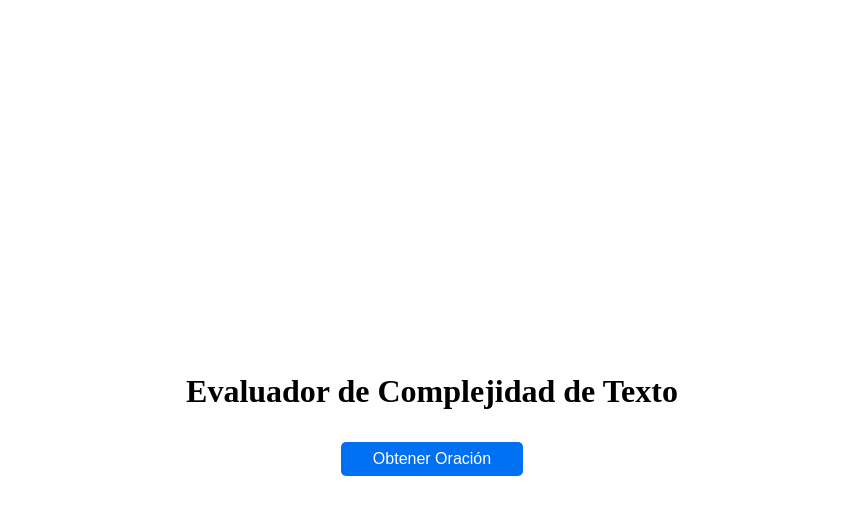
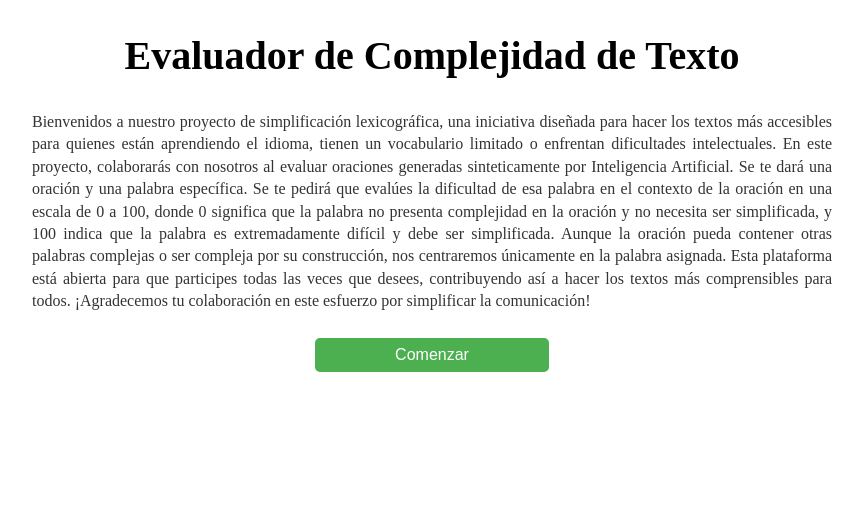
Before and after one commit to Fedee120/MLSP, a Next.js app in the folder frontend/mlsp2024/: page / in a window 1280 px wide. Shown: the top 514 px of the page, without its empty margins (208-1071 px from the left). Built offline with nearby package versions, Linux system fonts and the light colour scheme.

Commit message:
front basico

```diff
--- a/frontend/mlsp2024/src/app/api/openai/obtenerOracion/route.js
+++ b/frontend/mlsp2024/src/app/api/openai/obtenerOracion/route.js
@@ -6,17 +6,18 @@ export async function GET(request){
         model: "gpt-3.5-turbo-0125",
         response_format: { type: "json_object" },
         messages: [
-            { role: "user", content: `
-            Tu tarea es crear una oración interesante y desafiante. Dentro de esta oración, identifica una palabra, la oracion no debe ser trivial. Por favor, proporciona tu respuesta en el siguiente formato JSON, incluyendo tanto la oración completa como la palabra seleccionada:
+            { role: "user", content:
+            `
+            Genera una oración creativa que incluya al menos una palabra que enriquezca significativamente su contenido. La oración debe ser no trivial. Proporciona tu respuesta en formato JSON, especificando la oración y destacando una palabra que consideres que añade profundidad a su significado. Aquí tienes un ejemplo de cómo debería ser la respuesta:
             {
-               "oracion": "Aqui va la oración generada",
-               "seleccionada": "seleccion"
+               'oracion': 'Ejemplo de oración generada aquí',
+               'seleccionada': 'palabraDestacada'
             }
-            Asegúrate de que la palabra seleccionada realmente agregue riqueza al significado de la oración.
+            Intenta que cada oración sea única y la palabra destacada varíe en cada generación.
              `
             }],
         max_tokens: 80,
-        temperature: 0.7,
+        temperature: 1.2,
     });
     // parsea la respuesta que obtenemos en formato json
     const respuesta = JSON.parse(completion.choices[0].message.content)
--- a/frontend/mlsp2024/src/app/components/Homepage.jsx
+++ b/frontend/mlsp2024/src/app/components/Homepage.jsx
@@ -1,14 +1,16 @@
-// pages/index.js
-
 'use client';
 import React, { useState } from 'react';
 import axios from 'axios';
-import styles from '../styles/Home.module.css'; // Asegúrate de crear este archivo
+import styles from '../styles/Home.module.css';
+import Slider from '@mui/material/Slider';
 
 export default function Home() {
   const [oracion, setOracion] = useState('');
   const [palabraCompleja, setPalabraCompleja] = useState('');
   const [cargando, setCargando] = useState(false);
+  const [mostrarContenido, setMostrarContenido] = useState(false);
+  const [evaluacion, setEvaluacion] = useState(50); // Estado para almacenar la evaluación del usuario
+
 
   const obtenerOracion = async () => {
     setCargando(true);
@@ -16,27 +18,71 @@ export default function Home() {
       const res = await axios.get('/api/openai/obtenerOracion');
       setOracion(res.data.oracion);
       setPalabraCompleja(res.data.seleccionada);
+      setEvaluacion(50); // Restablecer la evaluación a 50 para la nueva oración
+      setMostrarContenido(true);
     } catch (error) {
       console.error('Hubo un error al obtener la oración:', error);
-      setOracion('');
-      setPalabraCompleja('');
+    }
+    setCargando(false);
+  };
+
+
+  const enviarEvaluacion = async () => {
+    setCargando(true);
+    try {
+      // Aquí llamarías a tu función externa para enviar la evaluación
+      // Por ejemplo: await enviarDatos({ oracion, palabraCompleja, evaluacion });
+
+      // Obtener una nueva oración después de enviar la evaluación
+      await obtenerOracion();
+    } catch (error) {
+      console.error('Hubo un error al enviar la evaluación:', error);
     }
     setCargando(false);
   };
 
   return (
     <div className={styles.container}>
+      <div className={`${styles.splashScreen} ${mostrarContenido ? styles.ocultarSplash : ''}`}>
         <h1 className={styles.title}>Evaluador de Complejidad de Texto</h1>
+        <p className={styles.description}>Bienvenidos a nuestro proyecto de simplificación lexicográfica,
+        una iniciativa diseñada para hacer los textos más accesibles para quienes están aprendiendo el idioma,
+        tienen un vocabulario limitado o enfrentan dificultades intelectuales.
+        En este proyecto, colaborarás con nosotros al evaluar oraciones generadas sinteticamente por Inteligencia Artificial. Se te dará una oración y una palabra específica.
+        Se te pedirá que evalúes la dificultad de esa palabra en el contexto de la oración en una escala de 0 a 100,
+        donde 0 significa que la palabra no presenta complejidad en la oración y no necesita ser simplificada,
+        y 100 indica que la palabra es extremadamente difícil y debe ser simplificada.
+        Aunque la oración pueda contener otras palabras complejas o ser compleja por su construcción, nos centraremos únicamente en la palabra asignada.
+          Esta plataforma está abierta para que participes todas las veces que desees, contribuyendo así a hacer los textos más comprensibles para todos.
+           ¡Agradecemos tu colaboración en este esfuerzo por simplificar la comunicación!</p>
         <button className={styles.button} onClick={obtenerOracion} disabled={cargando}>
-        {cargando ? 'Cargando...' : 'Obtener Oración'}
+          {cargando ? 'Cargando...' : 'Comenzar'}
         </button>
+      </div>
+      <div className={`${styles.contenidoPrincipal} ${!mostrarContenido ? styles.conDesenfoque : ''} ${mostrarContenido ? '' : styles.ocultarContenido}`}>
         {oracion && (
-        <div className={styles.oracionContainer}>
+          <>
             <p className={styles.oracion}>{oracion}</p>
             <p className={styles.palabraCompleja}>Palabra a evaluar: <strong>{palabraCompleja}</strong></p>
+            <Slider
+              aria-label="Dificultad"
+              defaultValue={50}
+              valueLabelDisplay="auto"
+              step={1}
+              min={0}
+              max={100}
+              color='success'
+              onChange={(event, newValue) => {
+                setEvaluacion(newValue); // Actualiza el estado de la evaluación con el nuevo valor
+              }}
+              value={evaluacion} // Establece el valor del Slider basado en el estado de evaluación
+            />
+            <button className={styles.button_send} onClick={enviarEvaluacion} disabled={cargando}>
+              {cargando ? 'Enviando...' : 'Enviar'}
+            </button>
+          </>
+        )}
       </div>
-      )}
-      {/* Aquí iría el componente de evaluación con el deslizador */}
     </div>
   );
 }
--- a/frontend/mlsp2024/src/app/styles/Home.module.css
+++ b/frontend/mlsp2024/src/app/styles/Home.module.css
@@ -1,4 +1,5 @@
 /* styles/Home.module.css */
+
 .container {
     display: flex;
     flex-direction: column;
@@ -6,31 +7,49 @@
     justify-content: center;
     min-height: 100vh;
     padding: 0 2rem;
+    position: relative;
+    text-align: center;
+    overflow: hidden;
   }
 
   .title {
     margin: 2rem 0;
-    font-size: 2rem;
+    font-size: 2.5rem; /* Tamaño más grande para destacar */
     text-align: center;
+    color: black; /* Color para darle un toque más dinámico */
   }
 
-  .button {
-    padding: 0.5rem 2rem;
+  .description {
+    margin: 0 auto; /* Centrar la descripción */
+    padding: 0 25px; /* Padding a los costados */
+    padding-bottom: 25px;
+    max-width: 800px; /* Limitar el ancho máximo */
+    @media (max-width: 768px) {
+        font-size: 1.0rem;
+    }
+    line-height: 1.4;
+    color: #333;
+    text-align: justify; /* Justificar el texto puede mejorar la legibilidad para bloques largos */
+  }
+
+.button {
+    padding: 0.5rem 5rem; /* Increased padding to make the button wider */
     font-size: 1rem;
     color: #fff;
-    background-color: #0070f3;
+    background-color: #4CAF50;
     border: none;
     border-radius: 5px;
     cursor: pointer;
-    transition: background-color 0.3s;
-  }
+    transition: background-color 0.3s, transform 0.2s;
+}
 
   .button:hover {
-    background-color: #0056b3;
+    background-color: #388E3C;
+    transform: scale(1.05); /* Ligeramente más grande al hacer hover */
   }
 
   .button:disabled {
-    background-color: #888;
+    background-color: #C8E6C9;
     cursor: not-allowed;
   }
 
@@ -46,3 +65,98 @@
   .palabraCompleja {
     font-size: 1.1rem;
   }
+
+  .descripcion {
+    background-color: #f0f0f0; /* Color de fondo suave para reducir el contraste */
+    padding: 20px; /* Espaciado interno para no tocar los bordes del contenedor */
+    border-radius: 8px; /* Bordes redondeados para una apariencia suave */
+    font-size: 16px; /* Tamaño de fuente accesible */
+    line-height: 1.6; /* Espaciado de línea para mejorar la legibilidad */
+    max-width: 800px; /* Ancho máximo para controlar la longitud de línea */
+    margin: 20px auto; /* Centrar el bloque de texto y añadir espacio alrededor */
+    color: #333; /* Color de texto oscuro para contraste con el fondo claro */
+    box-shadow: 0 4px 6px rgba(0, 0, 0, 0.1); /* Sombra sutil para resaltar el bloque */
+    font-family: 'Segoe UI', Tahoma, Geneva, Verdana, sans-serif; /* Fuente legible */
+  }
+
+.sliderContainer {
+    margin-top: 20px;
+    width: 100%;
+    max-width: 600px; /* Ajusta esto según el ancho deseado para tu deslizador */
+    padding: 20px;
+    box-sizing: border-box;
+    display: flex;
+    flex-direction: column;
+    align-items: center;
+    justify-content: center;
+    background-color: #f5f5f5; /* Color de fondo suave para el contenedor del deslizador */
+    border-radius: 8px; /* Bordes redondeados para el contenedor */
+    box-shadow: 0 2px 4px rgba(0,0,0,0.1); /* Sombra sutil para darle profundidad */
+  }
+
+  .oracionContainer {
+    text-align: center;
+    margin: 20px 0;
+  }
+
+
+.container {
+    position: relative;
+    text-align: center;
+    overflow: hidden; /* Asegúrate de que el desbordamiento del contenedor no sea visible */
+    height: 100vh; /* O un valor que se ajuste a tu diseño */
+    display: flex;
+    flex-direction: column;
+    justify-content: center;
+    align-items: center;
+  }
+
+  .splashScreen {
+    width: 100%;
+    /* La altura no es estrictamente necesaria si el contenedor se ajusta a tu diseño */
+    display: flex;
+    flex-direction: column;
+    justify-content: center;
+    align-items: center;
+    backdrop-filter: blur(4px); /* Aplica el desenfoque */
+    position: fixed; /* Cambiado a fixed para sobreponerse sobre el contenido */
+    top: 0;
+    left: 0;
+    transition: opacity 0.5s ease;
+    z-index: 10; /* Asegura que esté sobre el contenido principal */
+  }
+
+  .ocultarSplash {
+    opacity: 0;
+    pointer-events: none; /* Esto asegura que el usuario pueda interactuar con elementos debajo */
+  }
+
+ /* Nuevo estilo para aplicar desenfoque al contenido principal cuando se muestre la pantalla de bienvenida */
+.contenidoPrincipal.conDesenfoque::before {
+    content: '';
+    position: absolute;
+    top: 0;
+    left: 0;
+    right: 0;
+    bottom: 0;
+    backdrop-filter: blur(8px);
+    z-index: -1;
+  }
+
+  /* Asegúrate de que el contenido principal se pueda desplazar sobre este pseudoelemento */
+  .contenidoPrincipal {
+    position: relative;
+  }
+
+
+  .button_send {
+    padding: 0.5rem 5rem; /* Increased padding to make the button wider */
+    margin-top: 20px;
+    font-size: 1rem;
+    color: #fff;
+    background-color: #4CAF50;
+    border: none;
+    border-radius: 5px;
+    cursor: pointer;
+    transition: background-color 0.3s, transform 0.2s;
+}
```
Also changed, not shown: frontend/mlsp2024/package.json (+7 -1 lines), 1 other file (tests, documents, lock files or other folders). Lines whose indentation alone changed are shown as unchanged.
